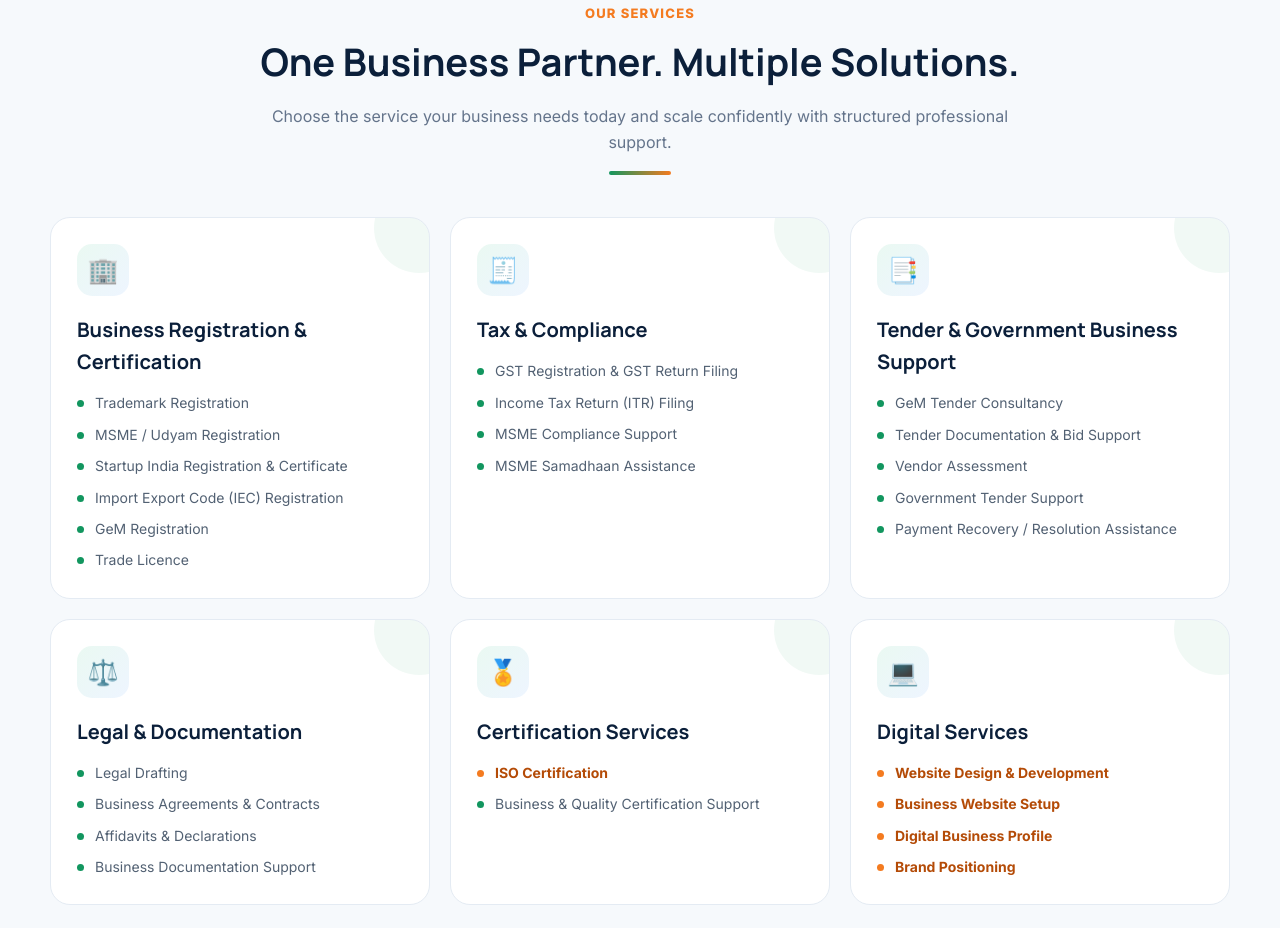
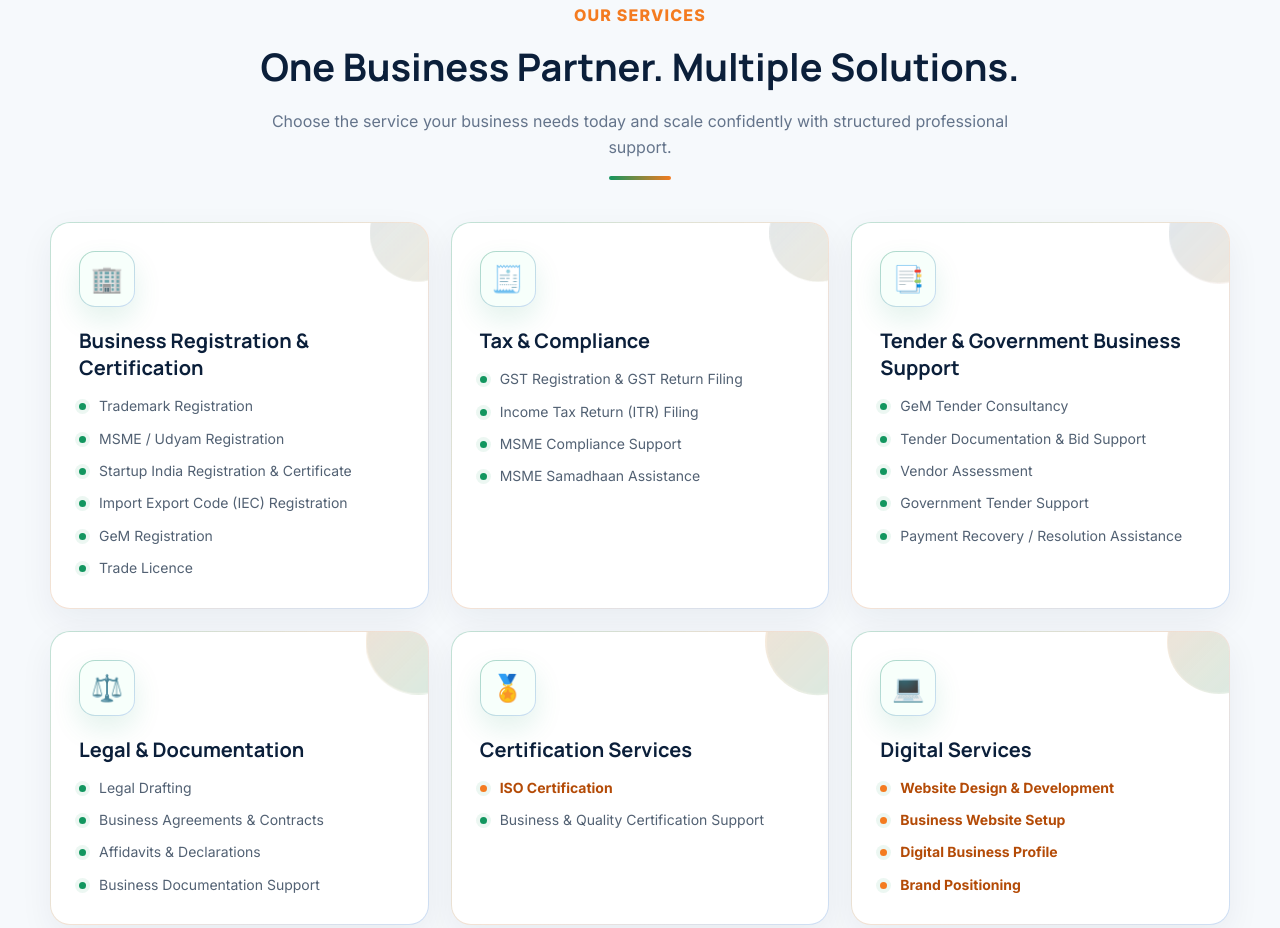
Before and after one commit to KamaleshBhunia1996/business_support_india, a plain HTML site: page index.html in a window 1280 px wide. Shown: the part 1103-2031 px from the top of the page. Drawn offline with Linux system fonts and the light colour scheme.

Commit message:
update on home page and cards style

```diff
--- a/index.html
+++ b/index.html
@@ -430,7 +430,9 @@
       </div>
     </footer>
 
-    <a class="chat" href="#contact" aria-label="Contact us">💬</a>
+    <button class="scroll-top" id="scrollTopBtn" type="button" aria-label="Back to top">
+      <img src="logo/up-arrow.svg" alt="" aria-hidden="true" />
+    </button>
 
     <script src="script.js"></script>
   </body>
--- a/script.js
+++ b/script.js
@@ -8,3 +8,13 @@
   menu.classList.remove('open');
   btn.setAttribute('aria-expanded', 'false');
 }));
+
+const scrollTopBtn = document.getElementById('scrollTopBtn');
+const toggleScrollTop = () => {
+  scrollTopBtn.classList.toggle('show', window.scrollY > 250);
+};
+window.addEventListener('scroll', toggleScrollTop);
+toggleScrollTop();
+scrollTopBtn.addEventListener('click', () => {
+  window.scrollTo({ top: 0, behavior: 'smooth' });
+});
--- a/style.css
+++ b/style.css
@@ -432,7 +432,7 @@
 .section-kicker {
   color: var(--orange);
   font-weight: 800;
-  font-size: 13px;
+  font-size: 16px;
   text-transform: uppercase;
   letter-spacing: 1.2px;
 }
@@ -461,20 +461,36 @@
 .category-grid {
   display: grid;
   grid-template-columns: repeat(3, 1fr);
-  gap: 20px;
+  gap: 22px;
 }
 .category {
-  background: white;
-  border: 1px solid var(--border);
+  background:
+    linear-gradient(#ffffff, #ffffff) padding-box,
+    linear-gradient(
+        135deg,
+        rgba(18, 150, 95, 0.24),
+        rgba(244, 123, 32, 0.18),
+        rgba(20, 103, 216, 0.18)
+      )
+      border-box;
+  border: 1px solid transparent;
   border-radius: var(--radius);
-  padding: 26px;
-  transition: 0.25s;
+  padding: 28px;
+  box-shadow: 0 12px 34px rgba(15, 42, 73, 0.06);
+  transition:
+    transform 0.25s ease,
+    box-shadow 0.25s ease;
   position: relative;
   overflow: hidden;
+  isolation: isolate;
+}
+.category > * {
+  position: relative;
+  z-index: 1;
 }
 .category:hover {
-  transform: translateY(-5px);
-  box-shadow: var(--shadow);
+  transform: translateY(-8px);
+  box-shadow: 0 24px 70px rgba(15, 42, 73, 0.14);
 }
 .category:before {
   content: "";
@@ -482,38 +498,192 @@
   width: 90px;
   height: 90px;
   border-radius: 50%;
-  background: rgba(18, 150, 95, 0.06);
+  background: linear-gradient(
+    135deg,
+    rgba(18, 150, 95, 0.14),
+    rgba(244, 123, 32, 0.1)
+  );
   right: -35px;
   top: -35px;
+  animation: cardAccentBase 8s ease-in-out infinite;
+  z-index: 0;
+}
+.category:after {
+  content: "";
+  position: absolute;
+  width: 90px;
+  height: 90px;
+  border-radius: 50%;
+  background: linear-gradient(
+    135deg,
+    rgba(20, 103, 216, 0.16),
+    rgba(243, 201, 105, 0.18)
+  );
+  right: -35px;
+  top: -35px;
+  opacity: 0;
+  animation: cardAccentFade 8s ease-in-out infinite;
+  z-index: 0;
+}
+.category:nth-child(2):before,
+.category:nth-child(2):after {
+  animation-delay: 0.6s;
+}
+.category:nth-child(3):before,
+.category:nth-child(3):after {
+  animation-delay: 1.2s;
+}
+.category:nth-child(4):before,
+.category:nth-child(4):after {
+  animation-delay: 1.8s;
+}
+.category:nth-child(5):before,
+.category:nth-child(5):after {
+  animation-delay: 2.4s;
+}
+.category:nth-child(6):before,
+.category:nth-child(6):after {
+  animation-delay: 3s;
+}
+
+@keyframes cardAccentBase {
+  0% {
+    background: linear-gradient(
+      135deg,
+      rgba(18, 150, 95, 0.14),
+      rgba(244, 123, 32, 0.1)
+    );
+    opacity: 1;
+    transform: scale(1);
+  }
+  25% {
+    background: linear-gradient(
+      135deg,
+      rgba(244, 123, 32, 0.16),
+      rgba(20, 103, 216, 0.1)
+    );
+    opacity: 0.55;
+    transform: scale(1.08);
+  }
+  50% {
+    background: linear-gradient(
+      135deg,
+      rgba(20, 103, 216, 0.14),
+      rgba(13, 125, 89, 0.12)
+    );
+    opacity: 0.3;
+    transform: scale(1.14);
+  }
+  75% {
+    background: linear-gradient(
+      135deg,
+      rgba(243, 201, 105, 0.18),
+      rgba(18, 150, 95, 0.12)
+    );
+    opacity: 0.6;
+    transform: scale(1.08);
+  }
+  100% {
+    background: linear-gradient(
+      135deg,
+      rgba(18, 150, 95, 0.14),
+      rgba(244, 123, 32, 0.1)
+    );
+    opacity: 1;
+    transform: scale(1);
+  }
+}
+@keyframes cardAccentFade {
+  0% {
+    background: linear-gradient(
+      135deg,
+      rgba(20, 103, 216, 0.16),
+      rgba(243, 201, 105, 0.18)
+    );
+    opacity: 0;
+    transform: scale(0.96);
+  }
+  25% {
+    background: linear-gradient(
+      135deg,
+      rgba(13, 125, 89, 0.16),
+      rgba(20, 103, 216, 0.12)
+    );
+    opacity: 0.75;
+    transform: scale(1.08);
+  }
+  50% {
+    background: linear-gradient(
+      135deg,
+      rgba(244, 123, 32, 0.18),
+      rgba(18, 150, 95, 0.14)
+    );
+    opacity: 1;
+    transform: scale(1.18);
+  }
+  75% {
+    background: linear-gradient(
+      135deg,
+      rgba(20, 103, 216, 0.16),
+      rgba(244, 123, 32, 0.14)
+    );
+    opacity: 0.7;
+    transform: scale(1.08);
+  }
+  100% {
+    background: linear-gradient(
+      135deg,
+      rgba(20, 103, 216, 0.16),
+      rgba(243, 201, 105, 0.18)
+    );
+    opacity: 0;
+    transform: scale(0.96);
+  }
 }
 .cat-icon {
-  width: 52px;
-  height: 52px;
-  border-radius: 15px;
+  width: 56px;
+  height: 56px;
+  border-radius: 16px;
   display: grid;
   place-items: center;
-  background: linear-gradient(135deg, #eaf9f2, #eef5ff);
-  font-size: 25px;
-  margin-bottom: 18px;
+  background:
+    linear-gradient(#f7fffb, #f7fffb) padding-box,
+    linear-gradient(135deg, rgba(18, 150, 95, 0.36), rgba(20, 103, 216, 0.22))
+      border-box;
+  border: 1px solid transparent;
+  box-shadow: 0 12px 28px rgba(18, 150, 95, 0.12);
+  font-size: 26px;
+  margin-bottom: 20px;
+  transition:
+    transform 0.25s ease,
+    box-shadow 0.25s ease;
+}
+.category:hover .cat-icon {
+  transform: translateY(-3px) scale(1.04);
+  box-shadow: 0 16px 36px rgba(18, 150, 95, 0.18);
 }
 .category h3 {
   font-family: Manrope, sans-serif;
   color: var(--navy);
   font-size: 20px;
   margin: 0 0 14px;
+  line-height: 1.35;
 }
 .category ul {
   list-style: none;
   padding: 0;
   margin: 0;
   display: grid;
-  gap: 9px;
+  gap: 10px;
 }
 .category li {
   font-size: 14px;
   color: #526173;
-  padding-left: 18px;
+  padding-left: 20px;
   position: relative;
+  transition:
+    color 0.2s ease,
+    transform 0.2s ease;
 }
 .category li:before {
   content: "";
@@ -524,9 +694,17 @@
   position: absolute;
   left: 0;
   top: 8px;
+  box-shadow: 0 0 0 4px rgba(18, 150, 95, 0.08);
+}
+.category:hover li {
+  color: #334155;
+}
+.category li:hover {
+  transform: translateX(3px);
+  color: var(--green);
 }
 .category li.highlight-service {
-  padding-left: 18px;
+  padding-left: 20px;
   color: #b44b07;
   font-weight: 700;
 }
@@ -770,21 +948,42 @@
   font-size: 12px;
 }
 
-/* floating contact */
-.chat {
+/* scroll to top */
+.scroll-top {
   position: fixed;
   right: 20px;
   bottom: 20px;
   z-index: 45;
   width: 58px;
   height: 58px;
+  border: 0;
   border-radius: 50%;
   display: grid;
   place-items: center;
   background: var(--green);
   color: white;
-  font-size: 24px;
+  cursor: pointer;
   box-shadow: 0 12px 30px rgba(18, 150, 95, 0.35);
+  opacity: 0;
+  visibility: hidden;
+  transform: translateY(14px);
+  transition:
+    opacity 0.2s,
+    visibility 0.2s,
+    transform 0.2s,
+    background 0.2s;
+}
+.scroll-top.show {
+  opacity: 1;
+  visibility: visible;
+  transform: translateY(0);
+}
+.scroll-top:hover {
+  background: var(--green-2);
+}
+.scroll-top img {
+  width: 24px;
+  height: 24px;
 }
 
 @media (max-width: 980px) {
@@ -927,3 +1126,10 @@
     grid-template-columns: 1fr;
   }
 }
+
+@media (prefers-reduced-motion: reduce) {
+  .category:before,
+  .category:after {
+    animation: none;
+  }
+}
```
Also changed, not shown: logo/up-arrow.svg (added).
